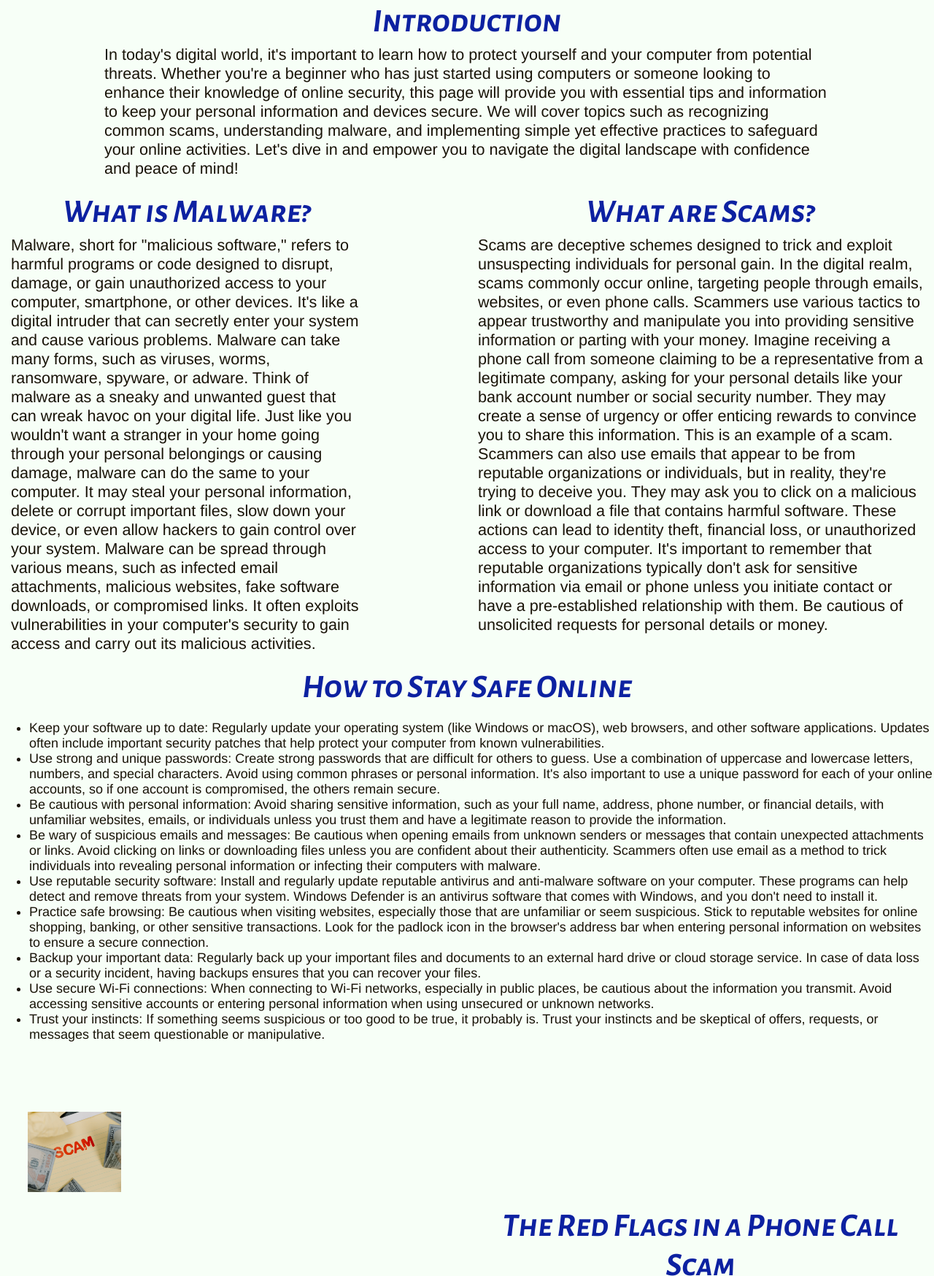
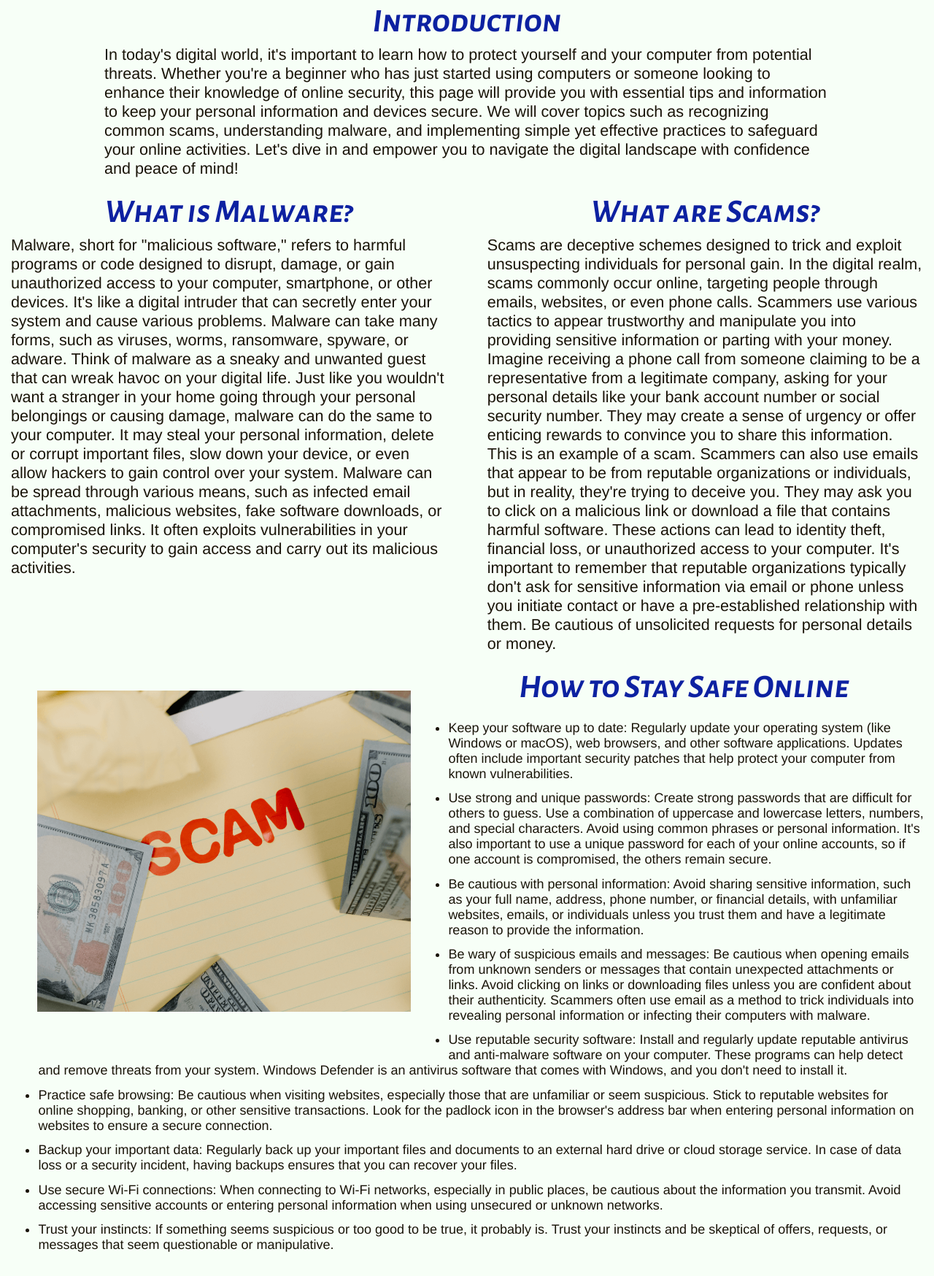
Before and after one commit to AllenRutledge/wdd-computips, a plain HTML site: page scamhelp.html in a window 1280 px wide. Shown: the part 674-2422 px from the top of the page at 73% size. Drawn offline with Linux system fonts and the light colour scheme; a web font is replaced by a local one.

Commit message:
Completed scamhelp.html and updated styles.css

```diff
--- a/scamhelp.html
+++ b/scamhelp.html
@@ -47,6 +47,7 @@
                 It's important to remember that reputable organizations typically don't ask for sensitive information via email or phone unless you initiate contact or have a pre-established relationship with them. Be cautious of unsolicited requests for personal details or money.</p>
             </div>
             <div class="scamhelppart1">
+                <img class="scamhelpimage" src="images/scam.png" alt="A desk surrounded by dollar bills, with an opening showing the word 'SCAM' in big red letters.">
                 <h1 class="title">How to Stay Safe Online</h1>
                 <ul>
                     <li>Keep your software up to date: Regularly update your operating system (like Windows or macOS), web browsers, and other software applications. Updates often include important security patches that help protect your computer from known vulnerabilities.</li>
@@ -59,7 +60,6 @@
                     <li>Use secure Wi-Fi connections: When connecting to Wi-Fi networks, especially in public places, be cautious about the information you transmit. Avoid accessing sensitive accounts or entering personal information when using unsecured or unknown networks.</li>
                     <li>Trust your instincts: If something seems suspicious or too good to be true, it probably is. Trust your instincts and be skeptical of offers, requests, or messages that seem questionable or manipulative.</li>
                 </ul>
-                <img class="scamhelpimage" src="images/scam.png" alt="A desk surrounded by dollar bills, with an opening showing the word 'SCAM' in big red letters.">
             </div>
             <div class="scamhelppart2">
                 <h1 class="title">The Red Flags in a Phone Call Scam</h1>
--- a/styles.css
+++ b/styles.css
@@ -132,17 +132,18 @@
     grid-row:1/2;
 }
 .malwareintro{
-    grid-column:1/5;
+    grid-column:1/6;
     grid-row:2/3;
+    margin-right:2%;
 }
 .scamintro{
     grid-column:6/11;
     grid-row:2/3;
+    margin-left:2%;
 }
 .scamhelpimage{
-    margin-left:3%;
-    margin-top:6%;
-    width:10%;
+    margin:4%;
+    width:40%;
     float:left;
 }
 .scamhelppart1{
@@ -150,8 +151,11 @@
     grid-row:3/5;
 }
 .scamhelppart2{
-    grid-column:6/11;
+    grid-column:1/11;
     grid-row:6/8;
+}
+.scamhelppart1 li, .scamhelppart2 li{
+    margin:1%;
 }
 .scamhelpend{
     grid-column:1/11;
```
